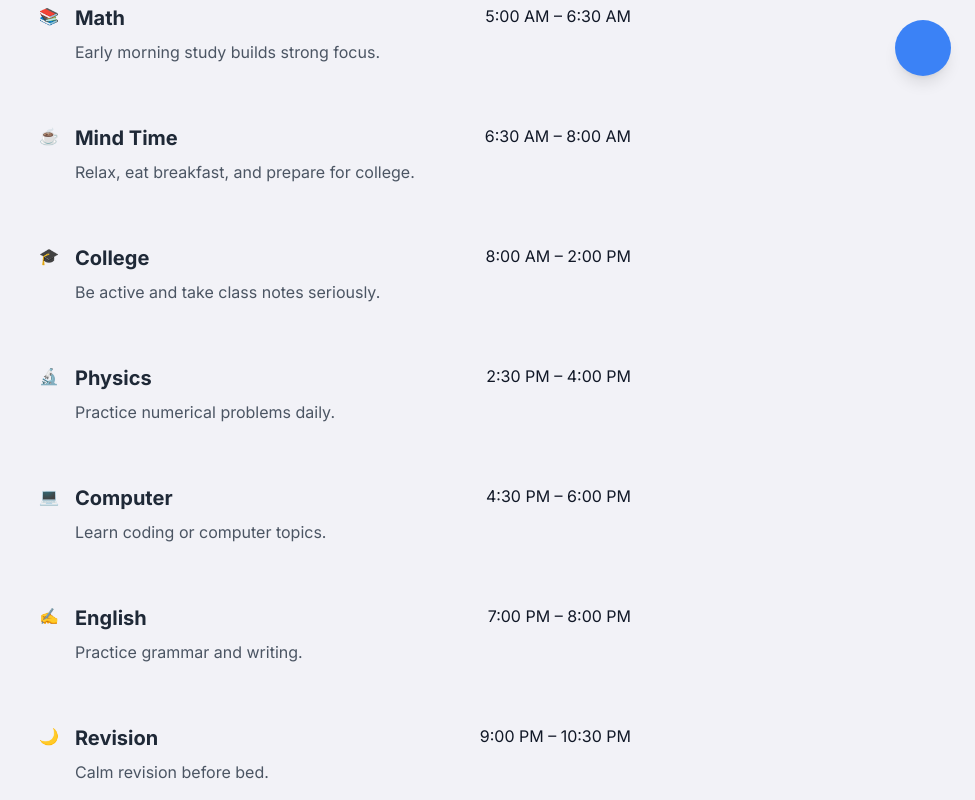
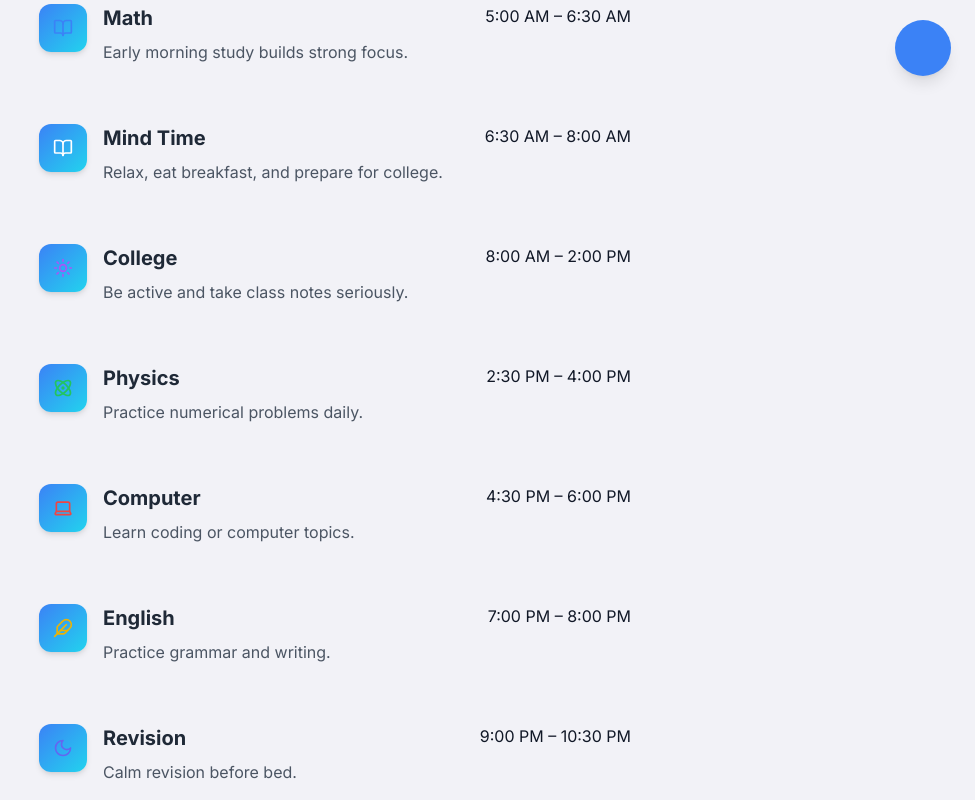
Before and after one commit to tech242242/dailytask, a React (Vite) app: page / in a window 1280 px wide. Shown: the part 700-1500 px from the top of the page, without its empty margins (305-1280 px from the left). Built offline with nearby package versions, Linux system fonts and the light colour scheme.

Commit message:
Update ScheduleList.jsx

```diff
--- a/src/components/ScheduleList.jsx
+++ b/src/components/ScheduleList.jsx
@@ -1,17 +1,47 @@
-import React, { useEffect } from "react";
+import React from "react";
 import schedule from "../data/schedule";
+import {
+  BookOpen,
+  Coffee,
+  Sun,
+  Atom,
+  Laptop,
+  Feather,
+  Moon,
+  Home,
+  Sunrise,
+  Sunset,
+  Utensils,
+  Dumbbell,
+  Sandwich,
+  Bed,
+} from "lucide-react";
 
 export default function ScheduleList() {
-  useEffect(() => {
-    import("lucide").then(({ createIcons }) => createIcons());
-  }, []);
+  // Map each area to an icon
+  const iconMap = {
+    Math: <BookOpen className="w-5 h-5 text-blue-500" />,
+    "Free / Mind Time (Morning)": <Coffee className="w-5 h-5 text-teal-500" />,
+    College: <Sun className="w-5 h-5 text-purple-500" />,
+    Physics: <Atom className="w-5 h-5 text-green-500" />,
+    Computer: <Laptop className="w-5 h-5 text-red-500" />,
+    English: <Feather className="w-5 h-5 text-yellow-500" />,
+    Revision: <Moon className="w-5 h-5 text-indigo-500" />,
+    "Free / Family Time": <Home className="w-5 h-5 text-teal-500" />,
+    "Free / Exercise Time": <Dumbbell className="w-5 h-5 text-teal-500" />,
+    "Free / Lunch Break": <Sandwich className="w-5 h-5 text-teal-500" />,
+    "Dinner / Relax": <Utensils className="w-5 h-5 text-teal-500" />,
+    "💤 Rest & Sleep": <Bed className="w-5 h-5 text-gray-500" />,
+  };
 
   return (
     <div className="space-y-5">
       {schedule.map((item, index) => (
         <div key={index} className="schedule-card ios-card p-5 fade-in">
           <div className="flex items-start">
-            <div className="task-icon mr-4">{item.icon}</div>
+            <div className="task-icon mr-4 flex items-center justify-center bg-gradient-to-br from-blue-500 to-cyan-400 text-white shadow-md rounded-xl w-12 h-12">
+              {iconMap[item.area] || <BookOpen className="w-5 h-5" />}
+            </div>
             <div className="flex-1">
               <div className="flex justify-between items-start mb-2">
                 <h3 className="text-xl font-bold text-gray-800">{item.area}</h3>
```
